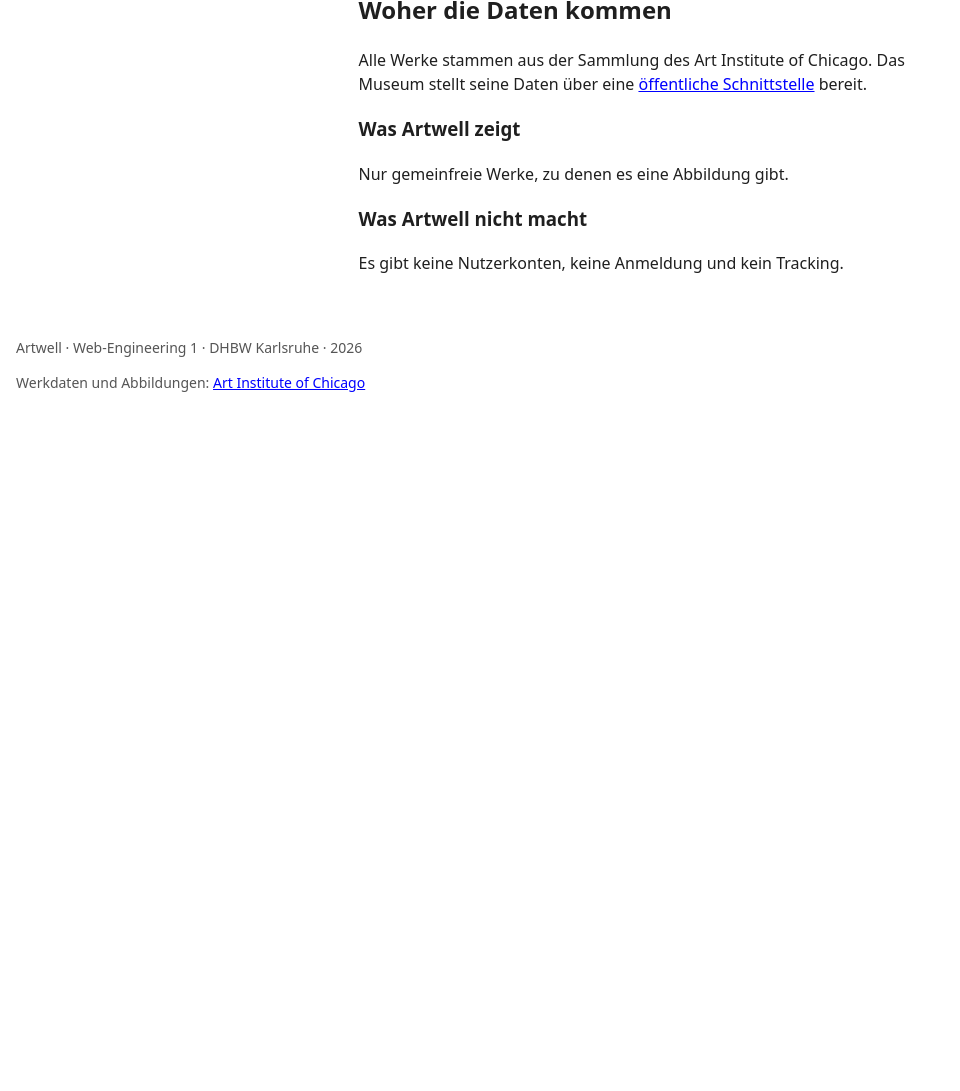
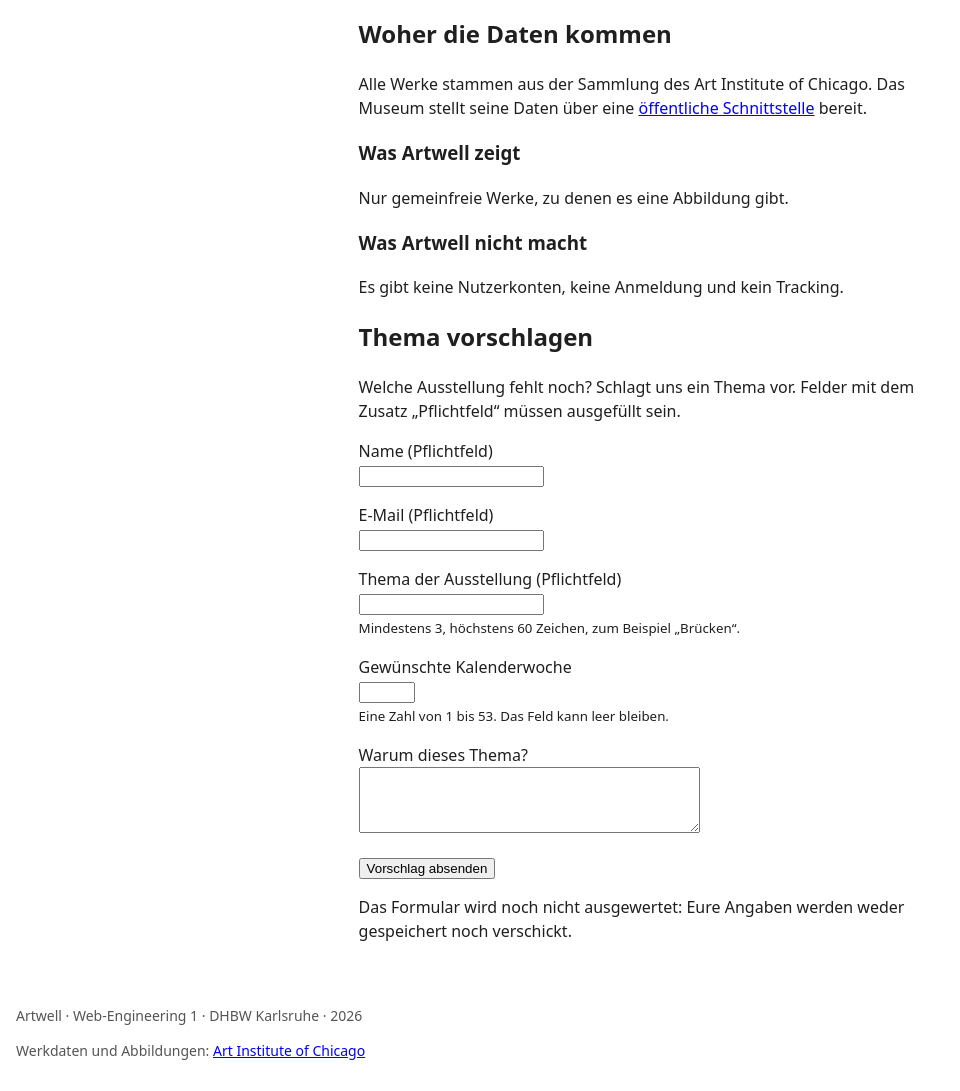
Before and after one commit to Le0MKR/WebEngineering, a plain HTML site: page ueber.html in a window 1280 px wide. Shown: the part 662-1753 px from the top of the page, without its empty margins (0-960 px from the left). Before the commit the page ends 1085 px from the top, so only its background shows below. Drawn offline with Linux system fonts and the light colour scheme.

Commit message:
Ergaenze Kontaktformular und Barrierefreiheit

```diff
--- a/ueber.html
+++ b/ueber.html
@@ -8,6 +8,8 @@
   <script src="app.js" defer></script>
 </head>
 <body>
+  <a href="#inhalt">Zum Inhalt springen</a>
+
   <header>
     <nav aria-label="Hauptmenü">
       <ul>
@@ -18,7 +20,7 @@
     </nav>
   </header>
 
-  <main>
+  <main id="inhalt">
     <h1>Über Artwell</h1>
     <p>Artwell ist ein Online-Museum mit wöchentlich wechselnden Ausstellungen.</p>
 
@@ -48,6 +50,41 @@
       <h3>Was Artwell nicht macht</h3>
       <p>Es gibt keine Nutzerkonten, keine Anmeldung und kein Tracking.</p>
     </section>
+
+    <section aria-labelledby="vorschlag">
+      <h2 id="vorschlag">Thema vorschlagen</h2>
+      <p>Welche Ausstellung fehlt noch? Schlagt uns ein Thema vor. Felder mit dem Zusatz „Pflichtfeld“ müssen ausgefüllt sein.</p>
+
+      <form action="danke.html" method="get">
+        <p>
+          <label for="name">Name (Pflichtfeld)</label><br>
+          <input id="name" name="name" type="text" required minlength="2" autocomplete="name">
+        </p>
+        <p>
+          <label for="email">E-Mail (Pflichtfeld)</label><br>
+          <input id="email" name="email" type="email" required autocomplete="email">
+        </p>
+        <p>
+          <label for="thema">Thema der Ausstellung (Pflichtfeld)</label><br>
+          <input id="thema" name="thema" type="text" required minlength="3" maxlength="60" aria-describedby="thema-hinweis"><br>
+          <small id="thema-hinweis">Mindestens 3, höchstens 60 Zeichen, zum Beispiel „Brücken“.</small>
+        </p>
+        <p>
+          <label for="woche">Gewünschte Kalenderwoche</label><br>
+          <input id="woche" name="woche" type="number" min="1" max="53" aria-describedby="woche-hinweis"><br>
+          <small id="woche-hinweis">Eine Zahl von 1 bis 53. Das Feld kann leer bleiben.</small>
+        </p>
+        <p>
+          <label for="begruendung">Warum dieses Thema?</label><br>
+          <textarea id="begruendung" name="begruendung" rows="4" cols="40" maxlength="500"></textarea>
+        </p>
+        <p>
+          <button type="submit">Vorschlag absenden</button>
+        </p>
+      </form>
+
+      <p>Das Formular wird noch nicht ausgewertet: Eure Angaben werden weder gespeichert noch verschickt.</p>
+    </section>
   </main>
 
   <footer>
```
Also changed, not shown: ausstellungen.html (+3 -1 lines), danke.html (added, +35 -0 lines), index.html (+3 -1 lines).
